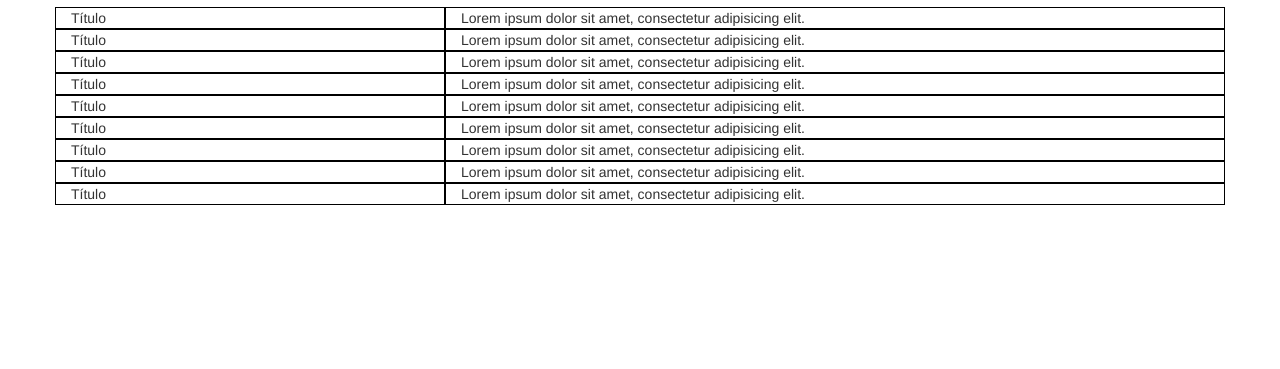
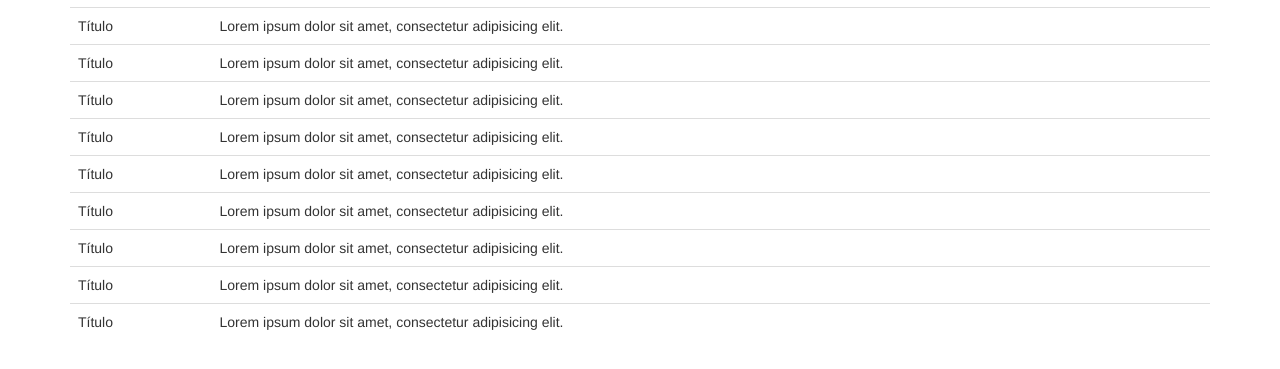
Before and after one commit to rreyescl/miappmovileoficial, a website: page miappmovileoficial/www/detalles.html in a window 1280 px wide. Shown: the part 121-490 px from the top of the page. Drawn offline with Linux system fonts and the light colour scheme.

Commit message:
cambio en la grilla de detalle por tabla

```diff
--- a/miappmovileoficial/www/detalles.html
+++ b/miappmovileoficial/www/detalles.html
@@ -47,42 +47,45 @@
 
 	<div class="container">
 		<h3>Detalles</h3>
-		<div class="row">
-			<div class="col-xs-4 bordegrilla" >Título</div>
-			<div class="col-xs-8 bordegrilla" >Lorem ipsum dolor sit amet, consectetur adipisicing elit.</div>
-		</div>
-		<div class="row">
-			<div class="col-xs-4 bordegrilla" >Título</div>
-			<div class="col-xs-8 bordegrilla" >Lorem ipsum dolor sit amet, consectetur adipisicing elit.</div>
-		</div>
-		<div class="row">
-			<div class="col-xs-4 bordegrilla" >Título</div>
-			<div class="col-xs-8 bordegrilla" >Lorem ipsum dolor sit amet, consectetur adipisicing elit.</div>
-		</div>
-		<div class="row">
-			<div class="col-xs-4 bordegrilla" >Título</div>
-			<div class="col-xs-8 bordegrilla" >Lorem ipsum dolor sit amet, consectetur adipisicing elit.</div>
-		</div>
-		<div class="row">
-			<div class="col-xs-4 bordegrilla" >Título</div>
-			<div class="col-xs-8 bordegrilla" >Lorem ipsum dolor sit amet, consectetur adipisicing elit.</div>
-		</div>
-		<div class="row">
-			<div class="col-xs-4 bordegrilla" >Título</div>
-			<div class="col-xs-8 bordegrilla" >Lorem ipsum dolor sit amet, consectetur adipisicing elit.</div>
-		</div>
-		<div class="row">
-			<div class="col-xs-4 bordegrilla" >Título</div>
-			<div class="col-xs-8 bordegrilla" >Lorem ipsum dolor sit amet, consectetur adipisicing elit.</div>
-		</div>
-		<div class="row">
-			<div class="col-xs-4 bordegrilla" >Título</div>
-			<div class="col-xs-8 bordegrilla" >Lorem ipsum dolor sit amet, consectetur adipisicing elit.</div>
-		</div>
-		<div class="row">
-			<div class="col-xs-4 bordegrilla" >Título</div>
-			<div class="col-xs-8 bordegrilla" >Lorem ipsum dolor sit amet, consectetur adipisicing elit.</div>
-		</div>
+<table class="table">
+	<tr>
+		<td>Título</td>
+		<td>Lorem ipsum dolor sit amet, consectetur adipisicing elit.</td>
+	</tr>
+	<tr>
+		<td>Título</td>
+		<td>Lorem ipsum dolor sit amet, consectetur adipisicing elit.</td>
+	</tr>
+	<tr>
+		<td>Título</td>
+		<td>Lorem ipsum dolor sit amet, consectetur adipisicing elit.</td>
+	</tr>
+	<tr>
+		<td>Título</td>
+		<td>Lorem ipsum dolor sit amet, consectetur adipisicing elit.</td>
+	</tr>
+	<tr>
+		<td>Título</td>
+		<td>Lorem ipsum dolor sit amet, consectetur adipisicing elit.</td>
+	</tr>
+	<tr>
+		<td>Título</td>
+		<td>Lorem ipsum dolor sit amet, consectetur adipisicing elit.</td>
+	</tr>
+	<tr>
+		<td>Título</td>
+		<td>Lorem ipsum dolor sit amet, consectetur adipisicing elit.</td>
+	</tr>
+	<tr>
+		<td>Título</td>
+		<td>Lorem ipsum dolor sit amet, consectetur adipisicing elit.</td>
+	</tr>
+	<tr>
+		<td>Título</td>
+		<td>Lorem ipsum dolor sit amet, consectetur adipisicing elit.</td>
+	</tr>
+</table>
+
 	</div>
 </div>
 </body>
```
